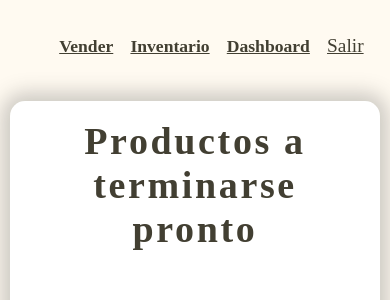
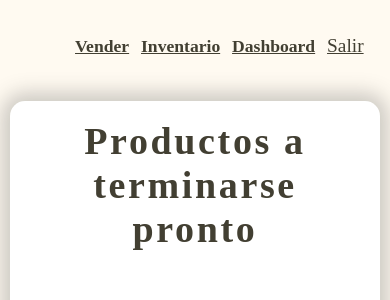
Before and after one commit to Marco-C141/WebInventory, a Django app: page /management/dashboard/ in a window 390 px wide. Shown: the top 300 px of the page. Run offline with Django 5.2, Linux system fonts and the light colour scheme; a user stored in the database is signed in; data comes from the database, SQL or seed files in the repository; both versions use the stored data as it was after the commit; some web fonts are replaced.

Commit message:
Fully adapted to mobile

```diff
--- a/management_app/static/management_app/css/base.css
+++ b/management_app/static/management_app/css/base.css
@@ -160,7 +160,7 @@ h1 {
 
     nav a {
         font-size: var(--text-size-small);
-        margin-right: 0.7rem;
+        margin-right: 0.4rem;
     }
 
     nav {
```
Also changed, not shown: db.sqlite3.
